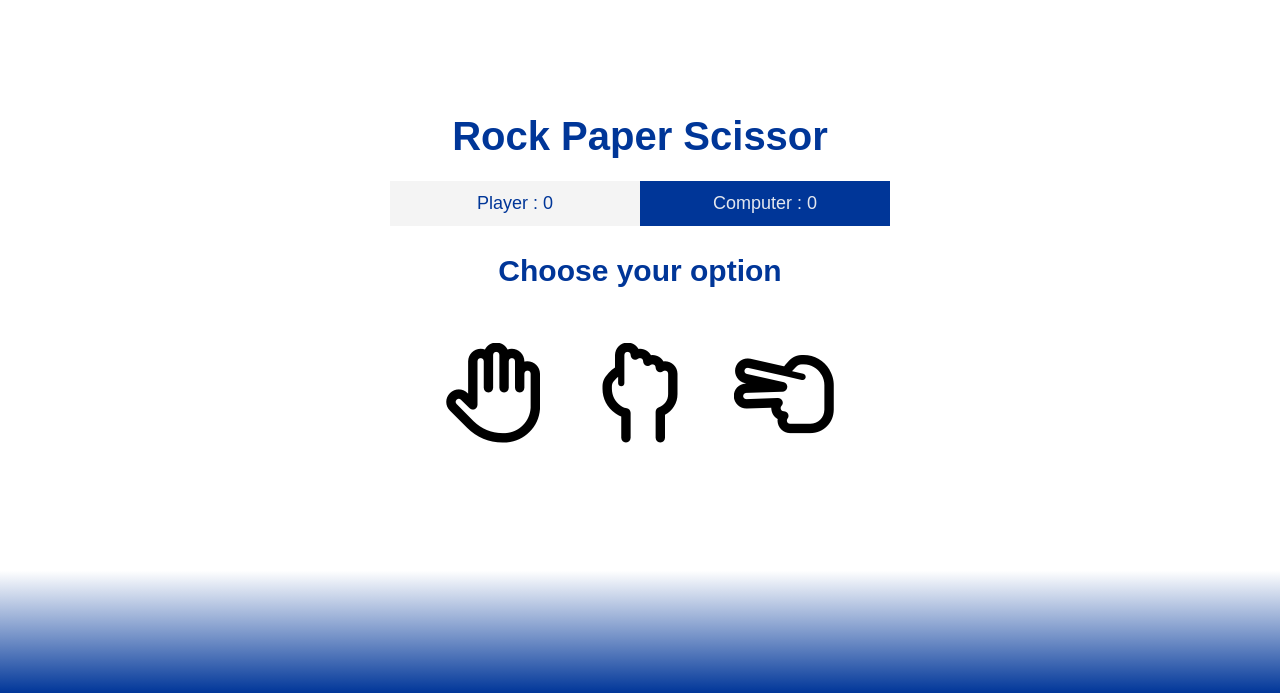
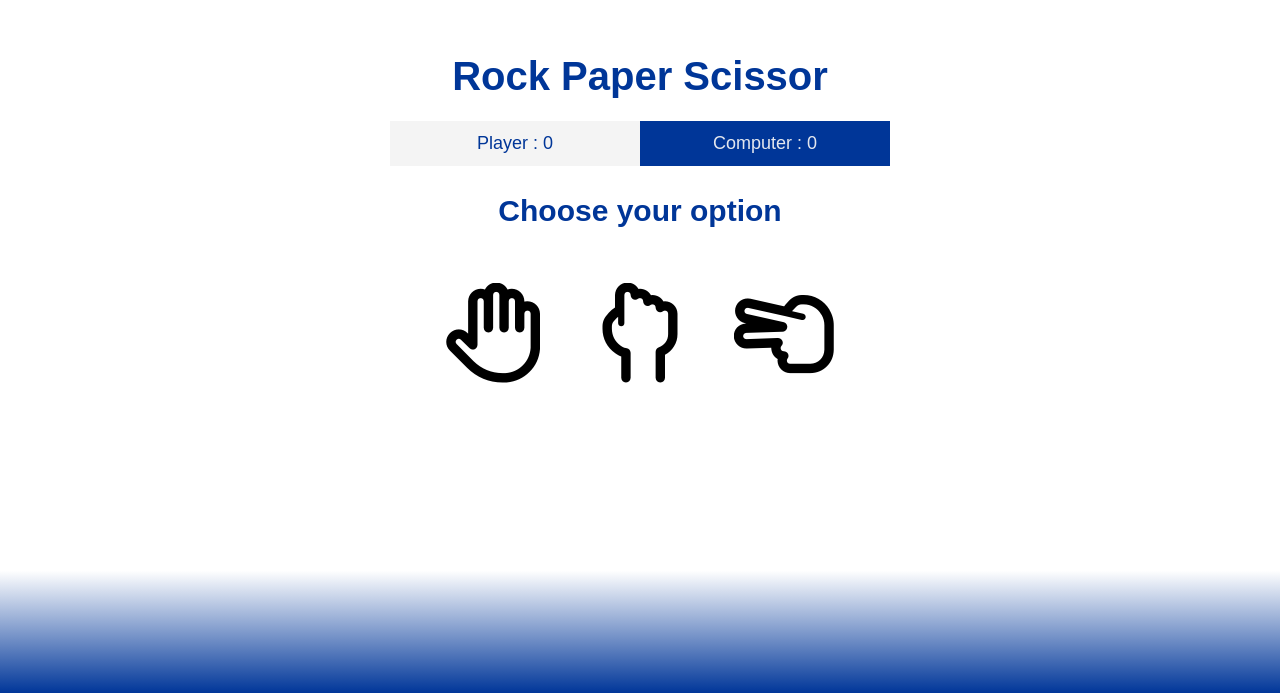
Before and after one commit to DhanuV18/Rock-Paper-Scissor-game, a plain HTML site: page index.html in a window 1280 px wide. Shown: the part 123-816 px from the top of the page. Drawn offline with Linux system fonts and the light colour scheme.

Commit message:
chenged the margin of a container

```diff
--- a/style.css
+++ b/style.css
@@ -34,6 +34,7 @@ body{
     flex-direction: column;
     justify-content: center;
     align-items: center;
+    margin-bottom: 12rem;
 }
 
 .header{
```
